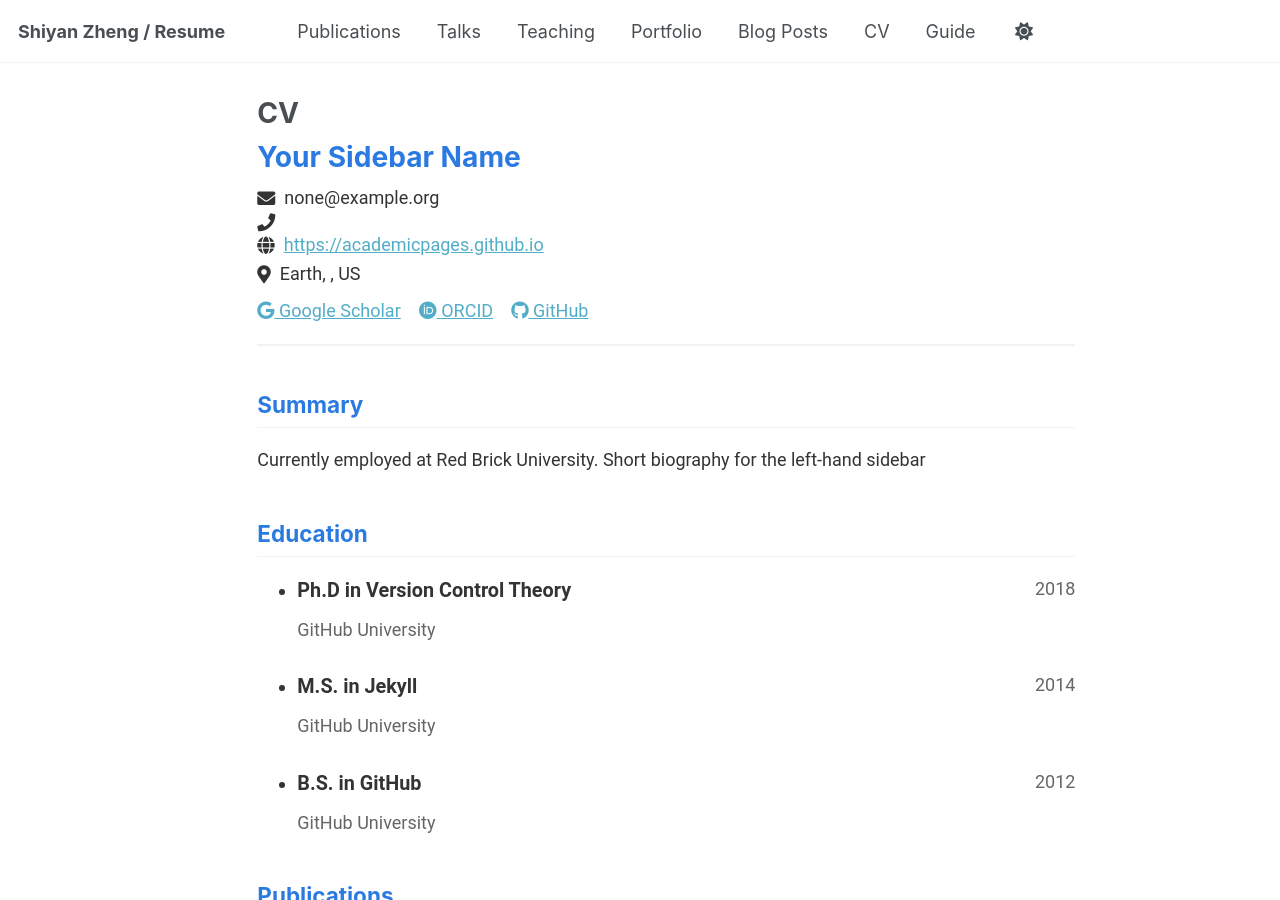
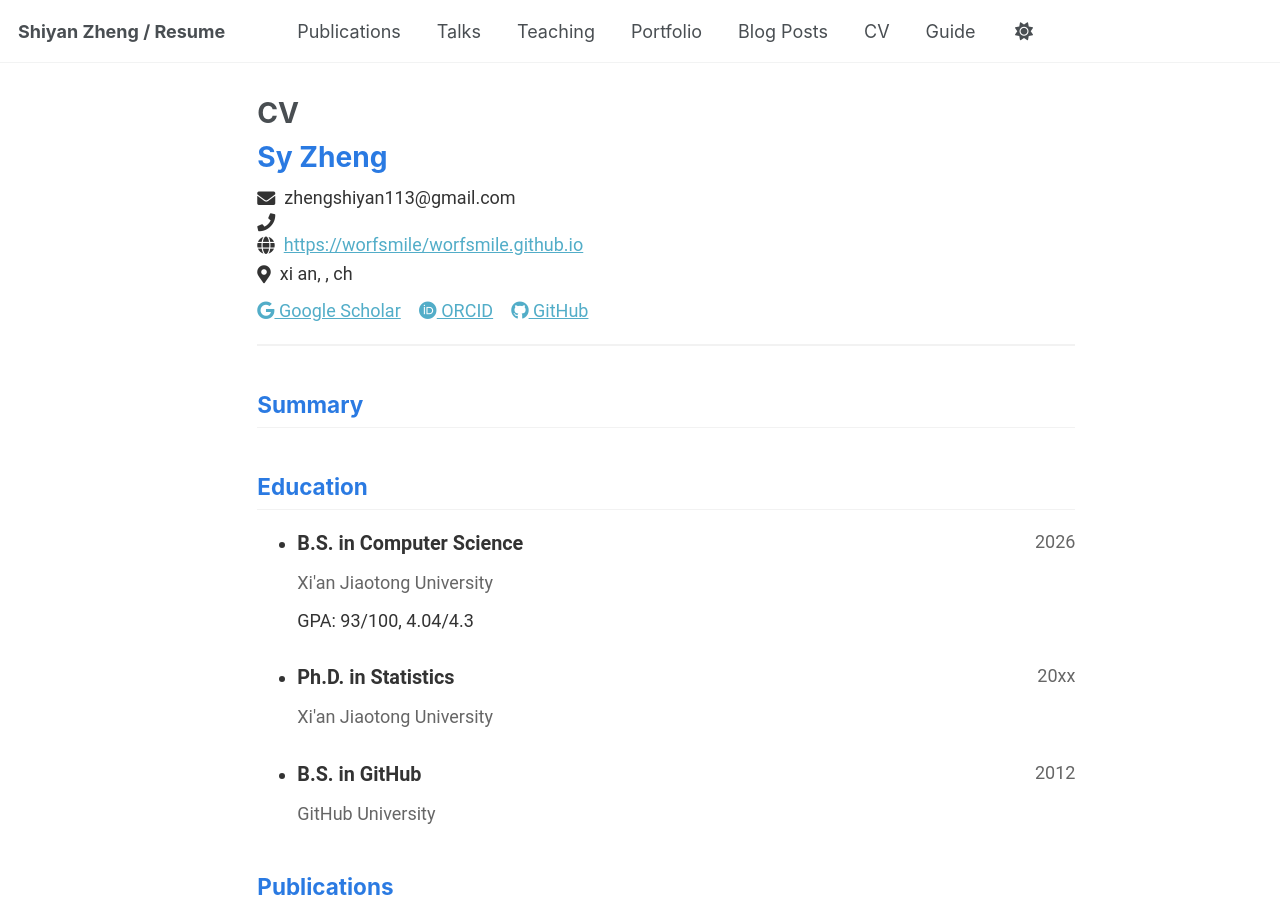
Before and after one commit to worfsmile/worfsmile.github.io, a Jekyll site: the page built from _pages/cv-json.md, in a window 1280 px wide and 900 px high. Built offline with Jekyll 4.4.1, drawn with Linux system fonts in a browser that asks for light colours; a script that is not in the unit is left out.

Commit message:
modified:   _data/cv.json

```diff
--- a/_data/cv.json
+++ b/_data/cv.json
@@ -1,15 +1,15 @@
 {
   "basics": {
-    "name": "Your Sidebar Name",
-    "email": "none@example.org",
+    "name": "Sy Zheng",
+    "email": "zhengshiyan113@gmail.com",
     "phone": "",
-    "website": "https://academicpages.github.io",
-    "summary": "Currently employed at Red Brick University. Short biography for the left-hand sidebar",
+    "website": "https://worfsmile/worfsmile.github.io",
+    "summary": "",
     "location": {
       "address": "",
       "postalCode": "",
-      "city": "Earth",
-      "countryCode": "US",
+      "city": "xi an",
+      "countryCode": "ch",
       "region": ""
     },
     "profiles": [
@@ -25,28 +25,28 @@
       },
       {
         "network": "GitHub",
-        "username": "academicpages",
-        "url": "https://github.com/academicpages"
+        "username": "worfsmile",
+        "url": "https://github.com/worfsmile"
       }
     ]
   },
   "work": [],
   "education": [
     {
-      "institution": "GitHub University",
-      "area": "Ph.D in Version Control Theory",
+      "institution": "Xi'an Jiaotong University",
+      "area": "B.S. in Computer Science",
       "studyType": "",
       "startDate": "",
-      "endDate": "2018",
-      "gpa": null,
+      "endDate": "2026",
+      "gpa": "93/100, 4.04/4.3",
       "courses": []
     },
     {
-      "institution": "GitHub University",
-      "area": "M.S. in Jekyll",
+      "institution": "Xi'an Jiaotong University",
+      "area": "Ph.D. in Statistics",
       "studyType": "",
       "startDate": "",
-      "endDate": "2014",
+      "endDate": "20xx",
       "gpa": null,
       "courses": []
     },
@@ -61,8 +61,8 @@
     }
   ],
   "skills": [],
-  "languages": [],
-  "interests": [],
+  "languages": ["en", "zh-CN"],
+  "interests": ["calligraphy", "table tennis", "playing games"],
   "references": [],
   "publications": [
     {
```
